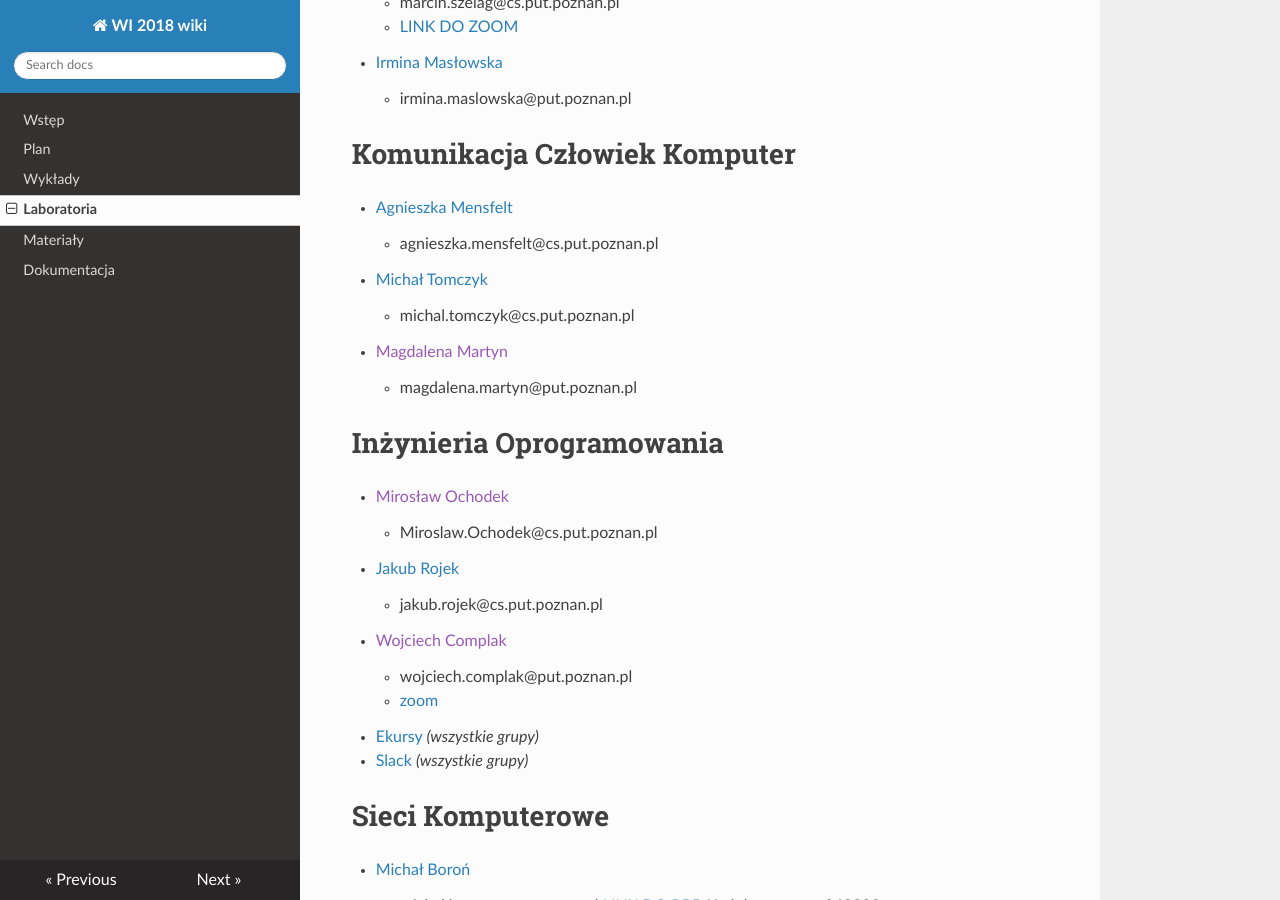
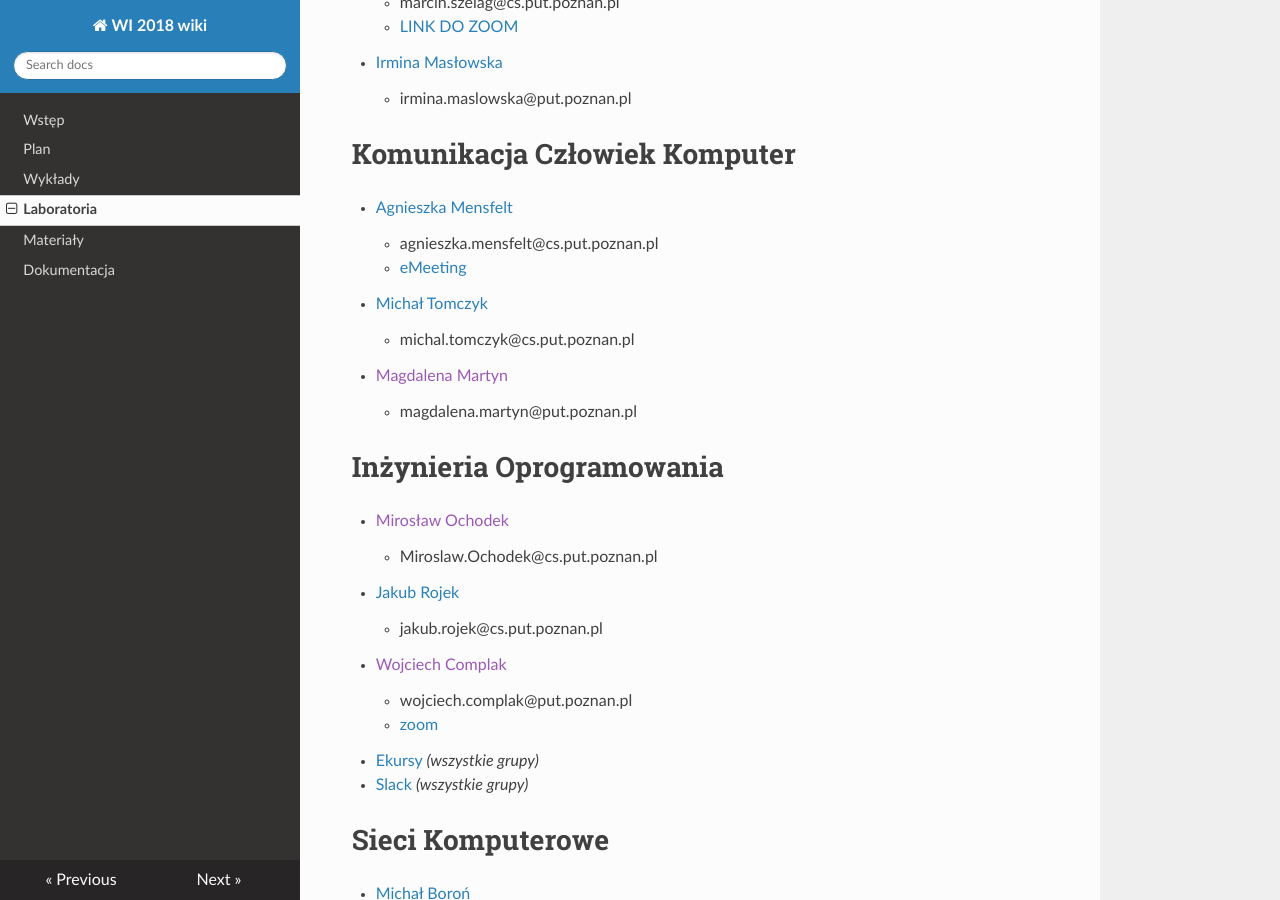
Before and after one commit to PUT-WI-18/wi18-wiki-sem5, an MkDocs documentation site: the page built from docs/laboratoria.md, in a window 1280 px wide and 900 px high, scrolled down 402 px. Built offline with MkDocs 1.6.1, drawn with Linux system fonts in a browser that asks for light colours; nearby versions of some CDN libraries.

Commit message:
Update laboratoria.md

```diff
--- a/docs/laboratoria.md
+++ b/docs/laboratoria.md
@@ -13,6 +13,7 @@
 # Komunikacja Człowiek Komputer
 - [Agnieszka Mensfelt](https://www.cs.put.poznan.pl/amensfelt/komunikacja-czlowiek-komputer/)
     - agnieszka.mensfelt@cs.put.poznan.pl
+    - [eMeeting](https://emeeting.put.poznan.pl/eMeeting/agn-krm-roz)
 - [Michał Tomczyk](http://www.cs.put.poznan.pl/mtomczyk/index.php/kck-zasady-oceniania/)
     - michal.tomczyk@cs.put.poznan.pl
 - [Magdalena Martyn]()
```
